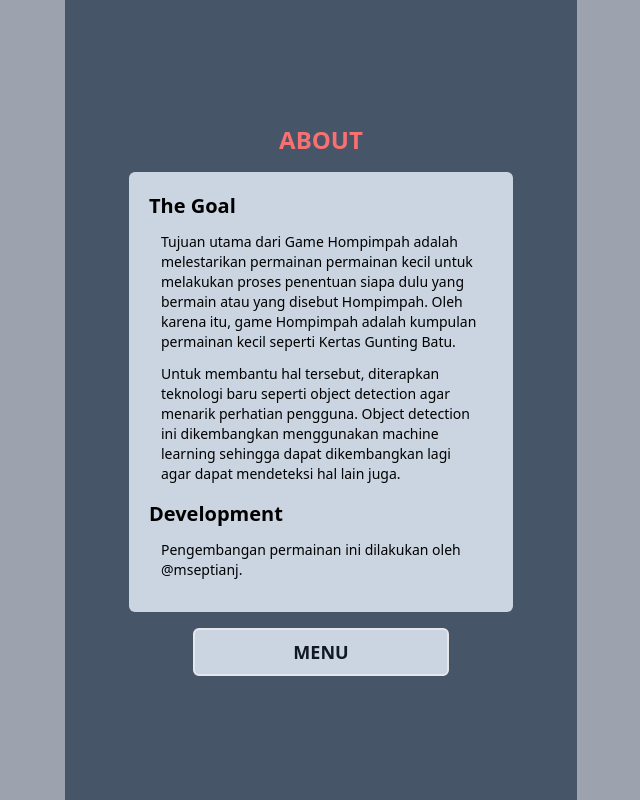
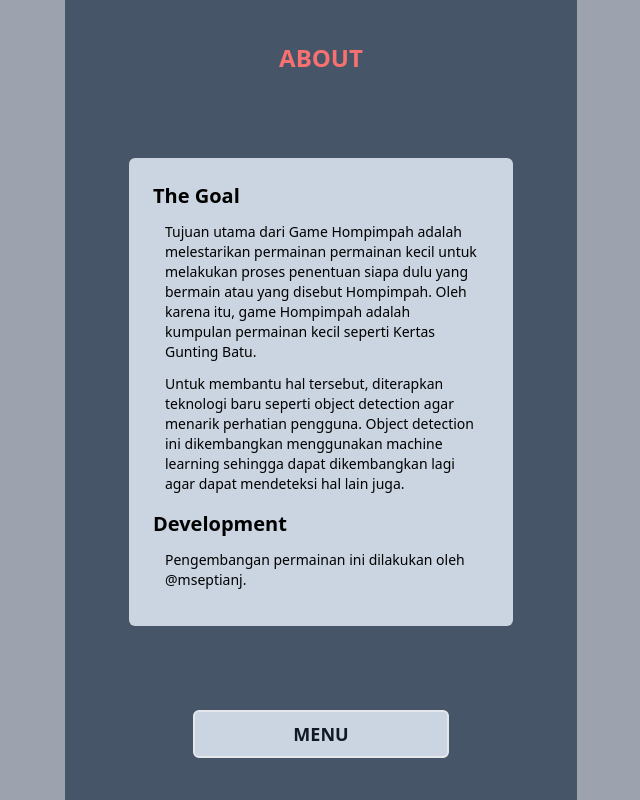
Before and after one commit to MSeptianJ/hompimpah-object-detection, a React (Vite) app: page /about in a window 1280 px wide. Shown: the whole page, without its empty margins (319-959 px from the left). Built offline with nearby package versions, Linux system fonts and the light colour scheme.

Commit message:
Changes to About and Tutorial Page Style

```diff
--- a/src/components/BtnMenu.jsx
+++ b/src/components/BtnMenu.jsx
@@ -2,7 +2,7 @@ import { Link } from 'react-router-dom';
 
 const BtnMenu = () => {
 	return (
-		<div className=" m-auto my-4 w-1/2 max-w-md rounded-md border-2 bg-slate-300 text-center transition-all hover:bg-opacity-70">
+		<div className=" mx-auto w-1/2 max-w-md rounded-md border-2 bg-slate-300 text-center transition-all hover:bg-opacity-70">
 			<Link
 				to={'/'}
 				className=" mx-auto block w-full cursor-pointer p-2 text-lg font-bold uppercase text-gray-900"
--- a/src/components/TitlePage.jsx
+++ b/src/components/TitlePage.jsx
@@ -2,7 +2,7 @@ import PropTypes from 'prop-types';
 
 const TitlePage = ({ titleText }) => {
 	return (
-		<div className=" w-full p-4 text-center text-red-400">
+		<div className=" w-full text-center text-red-400">
 			<h2 className=" text-2xl font-bold uppercase">{titleText}</h2>
 		</div>
 	);
--- a/src/routes/about/index.jsx
+++ b/src/routes/about/index.jsx
@@ -4,11 +4,11 @@ import AboutContent from './components/AboutContent';
 
 const About = () => {
 	return (
-		<div className="m-auto flex max-h-screen min-h-screen w-full flex-col justify-center text-center">
+		<div className="m-auto flex max-h-screen min-h-screen w-full flex-col justify-around text-center">
 			<TitlePage titleText="About" />
 
 			<div className=" mx-auto w-full">
-				<div className=" m-auto flex max-h-[30rem] w-3/4 flex-col gap-4 overflow-y-auto rounded-md bg-slate-300 p-5">
+				<div className=" m-auto flex max-h-[30rem] w-3/4 flex-col gap-4 overflow-y-auto rounded-md bg-slate-300 p-6">
 					<AboutContent />
 				</div>
 			</div>
--- a/src/routes/tutorial/index.jsx
+++ b/src/routes/tutorial/index.jsx
@@ -4,11 +4,11 @@ import TutorialContent from './components/TutorialContent';
 
 const Tutorial = () => {
 	return (
-		<div className="m-auto flex max-h-screen min-h-screen w-full flex-col justify-center text-center">
+		<div className="m-auto flex max-h-screen min-h-screen w-full flex-col justify-around text-center">
 			<TitlePage titleText="Tutorial" />
 
 			<div className=" mx-auto w-full ">
-				<div className=" m-auto flex max-h-[30rem] w-3/4 flex-col gap-4 overflow-y-auto rounded-md bg-slate-300 p-5">
+				<div className=" m-auto flex max-h-[30rem] w-3/4 flex-col gap-4 overflow-y-auto rounded-md bg-slate-300 p-6">
 					<TutorialContent />
 				</div>
 			</div>
```
